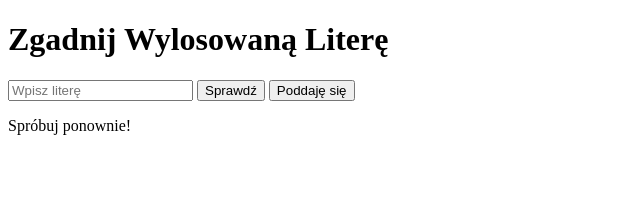
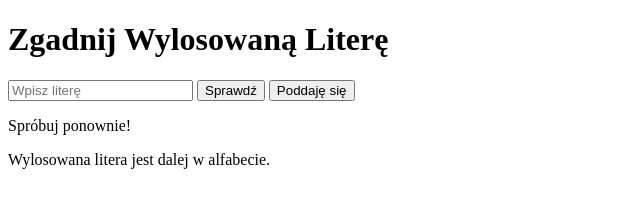
Before and after one commit to msedkiewicz/polish-letters, a plain HTML site: page index.html in a window 1280 px wide. Both pictures are taken after a click on the button "Sprawdź". Shown: the whole page, without its empty margins (0-640 px from the left). Drawn offline with Linux system fonts and the light colour scheme.

Commit message:
Add hints

```diff
--- a/index.html
+++ b/index.html
@@ -16,11 +16,12 @@
     <button onclick="sprawdzLitere()">Sprawdź</button>
     <button onclick="poddajeSie()">Poddaję się</button>
     <p id="message"></p>
+    <p id="hint"></p>
     <script>
       let wylosowanaLitera;
+      const polskiAlfabet = "AĄBCĆDEĘFGHIJKLŁMNŃOÓPQRSŚTUVWXYZŹŻ";
 
       function losujPolskaLitere() {
-        const polskiAlfabet = "AĄBCĆDEĘFGHIJKLŁMNŃOÓPQRSŚTUVWXYZŹŻ";
         const randomIndex = Math.floor(Math.random() * polskiAlfabet.length);
         return polskiAlfabet[randomIndex];
       }
@@ -29,6 +30,7 @@
         wylosowanaLitera = losujPolskaLitere();
         document.getElementById("message").textContent =
           "Wylosowano nową literę. Zgaduj!";
+        document.getElementById("hint").textContent = "";
         console.log("Wylosowana litera: ", wylosowanaLitera); // Można usunąć po testach
       }
 
@@ -39,8 +41,19 @@
         if (userInput === wylosowanaLitera) {
           document.getElementById("message").textContent =
             "Brawo! Zgadłeś literę!";
+          document.getElementById("hint").textContent = "";
         } else {
           document.getElementById("message").textContent = "Spróbuj ponownie!";
+          const userIndex = polskiAlfabet.indexOf(userInput);
+          const wylosowanaIndex = polskiAlfabet.indexOf(wylosowanaLitera);
+
+          if (userIndex < wylosowanaIndex) {
+            document.getElementById("hint").textContent =
+              "Wylosowana litera jest dalej w alfabecie.";
+          } else {
+            document.getElementById("hint").textContent =
+              "Wylosowana litera jest bliżej początku alfabetu.";
+          }
         }
         document.getElementById("userInput").value = "";
       }
@@ -49,6 +62,7 @@
         document.getElementById(
           "message"
         ).textContent = `Poddajesz się. Wylosowana litera to: ${wylosowanaLitera}. Wylosowano nową literę, możesz zgadywać ponownie.`;
+        document.getElementById("hint").textContent = "";
         wylosowanaLitera = losujPolskaLitere();
         console.log("Wylosowana litera: ", wylosowanaLitera); // Można usunąć po testach
       }
```
